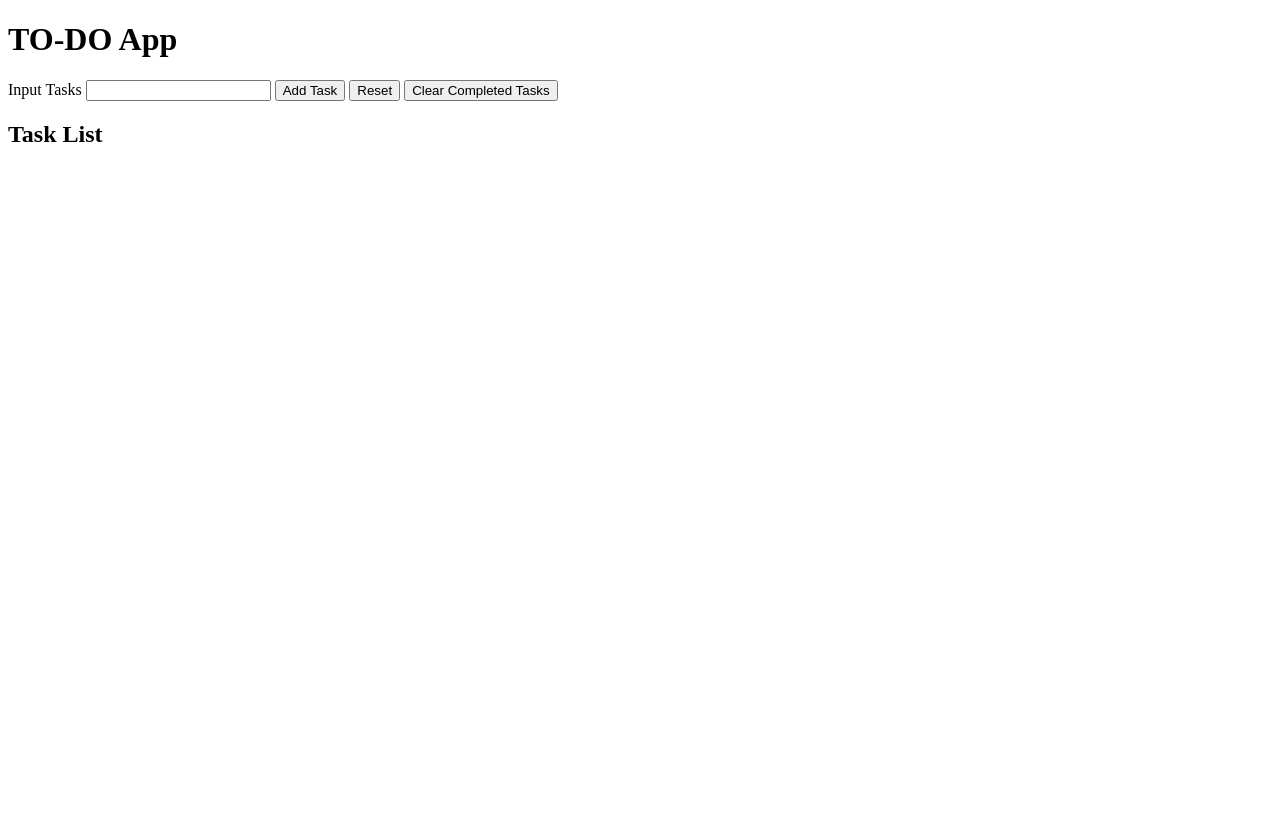
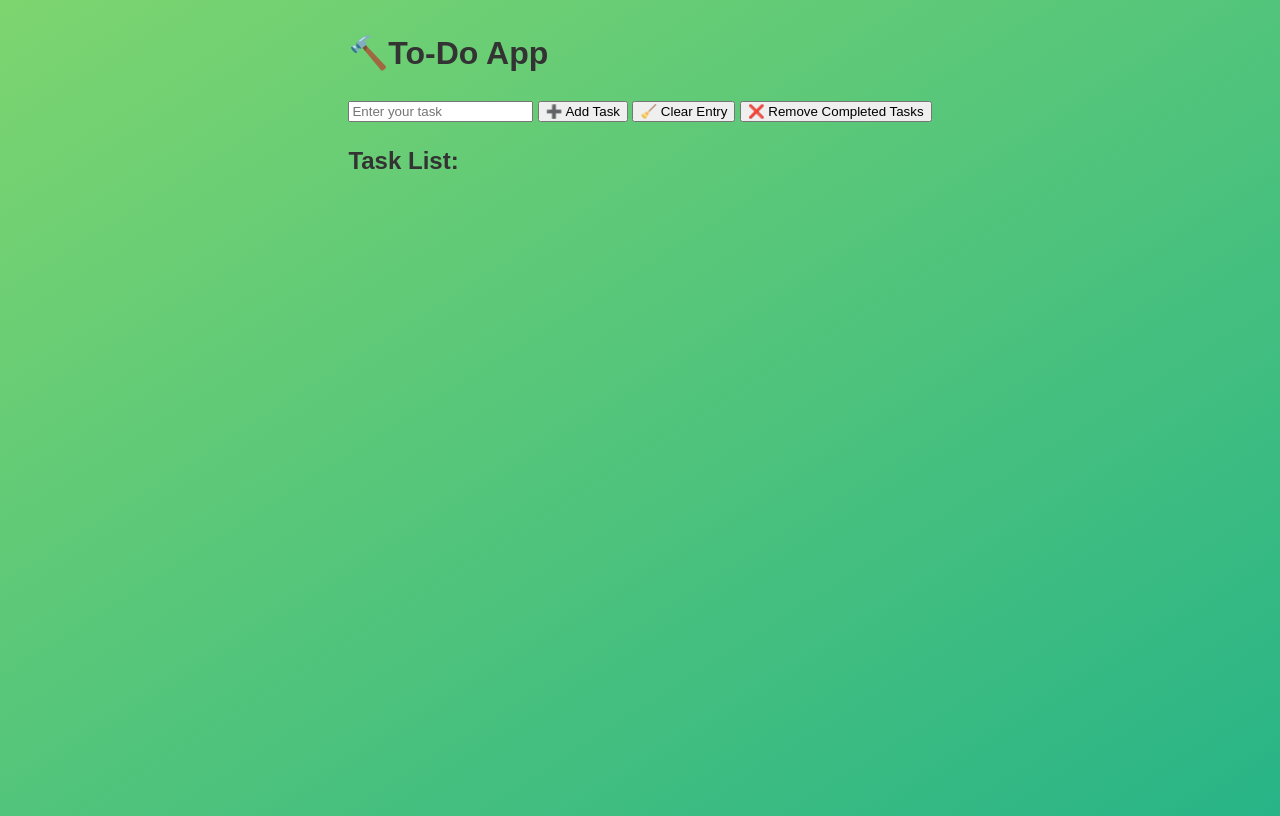
Before and after one commit to wallst-code/TO-DO-App, a plain HTML site: page index.html in a window 1280 px wide. Drawn offline with Linux system fonts and the light colour scheme.

Commit message:
finished app

```diff
--- a/app.js
+++ b/app.js
@@ -4,8 +4,9 @@ const taskInput = document.querySelector('#taskInput');
 const taskItems = document.getElementById('taskItems');
 const addTask = document.getElementById('submit');
 const removeTasks = document.getElementById('remove');
+
 addTask.addEventListener('click', addTaskItem);
-taskList.addEventListener('click', completedTask);
+taskItems.addEventListener('click', markCompletedTask);
 removeTasks.addEventListener('click', clearCompletedTasks);
 
 function addTaskItem(e) {
@@ -22,16 +23,12 @@ function addTaskItem(e) {
     li.textContent = taskInput.value.toUpperCase();
     taskItems.appendChild(li);
   }
+
   taskInput.value = '';
 }
 
-function completedTask(e) {
-  e.preventDefault();
-  if (e.target.classList.contains('completed-task')) {
-    e.target.classList.remove('completed-task');
-  } else {
-    e.target.classList.add('completed-task');
-  }
+function markCompletedTask(e) {
+  e.target.classList.toggle('completed-task');
 }
 
 function clearCompletedTasks(e) {
--- a/index.html
+++ b/index.html
@@ -9,22 +9,21 @@
   </head>
   <body>
     <main>
-      <div>
-        <h1>TO-DO App</h1>
-      </div>
-      <div id="inputData">
-        <form action="" class="taskForm">
-          <lab id="taskLabel">Input Tasks</lab>
-          <input type="text" id="taskInput" name="taskInput" method="POST" />
-          <button type="submit" id="submit">Add Task</button>
-          <button type="reset" name="resetForm">Reset</button>
-          <button type="submit" id="remove">Clear Completed Tasks</button>
-          <div id="taskList">
-            <h2>Task List</h2>
-            <ul id="taskItems"></ul>
-          </div>
-        </form>
-      </div>
+      <h1>🔨To-Do App</h1>
+      <form action="" class="taskForm">
+        <input
+          type="text"
+          id="taskInput"
+          name="taskInput"
+          placeholder="Enter your task"
+          method="POST"
+        />
+        <button type="submit" id="submit">➕ Add Task</button>
+        <button type="reset" name="resetForm">🧹 Clear Entry</button>
+        <button type="submit" id="remove">❌ Remove Completed Tasks</button>
+        <h2>Task List:</h2>
+        <ol id="taskItems"></ol>
+      </form>
     </main>
     <script src="app.js"></script>
     <script></script>
--- a/style.css
+++ b/style.css
@@ -1,4 +1,23 @@
+body {
+  font-family: sans-serif;
+  color: #333;
+  line-height: 1.5;
+  height: 100vh;
+  position: relative;
+  display: flex;
+  align-items: flex-start;
+  justify-content: center;
+  background: linear-gradient(to top left, #28b487, #7dd56f);
+}
+
 .completed-task {
   text-decoration: line-through;
   text-decoration-color: red;
 }
+
+li {
+  color: black;
+  font-family: sans-serif;
+  font-weight: 600;
+  font-size: large;
+}
```
